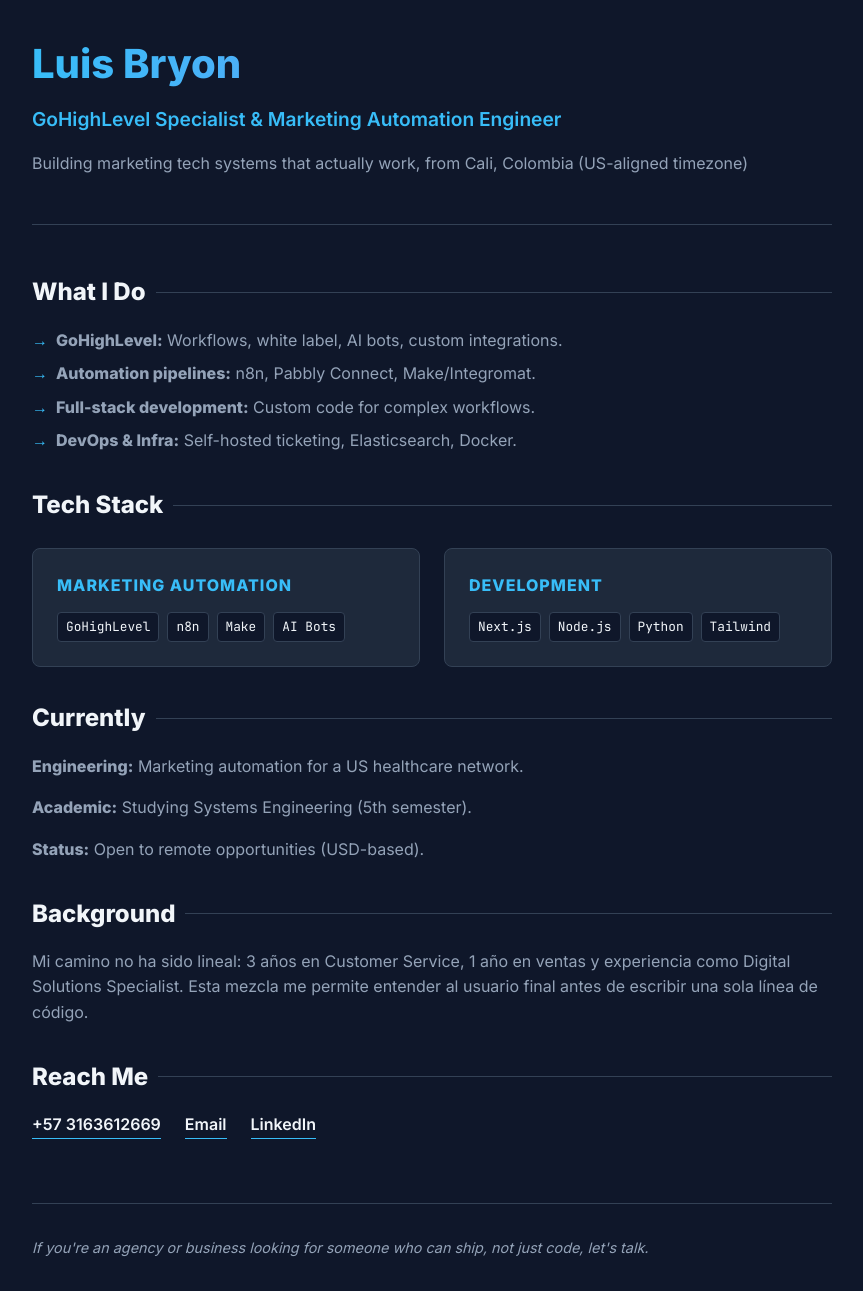
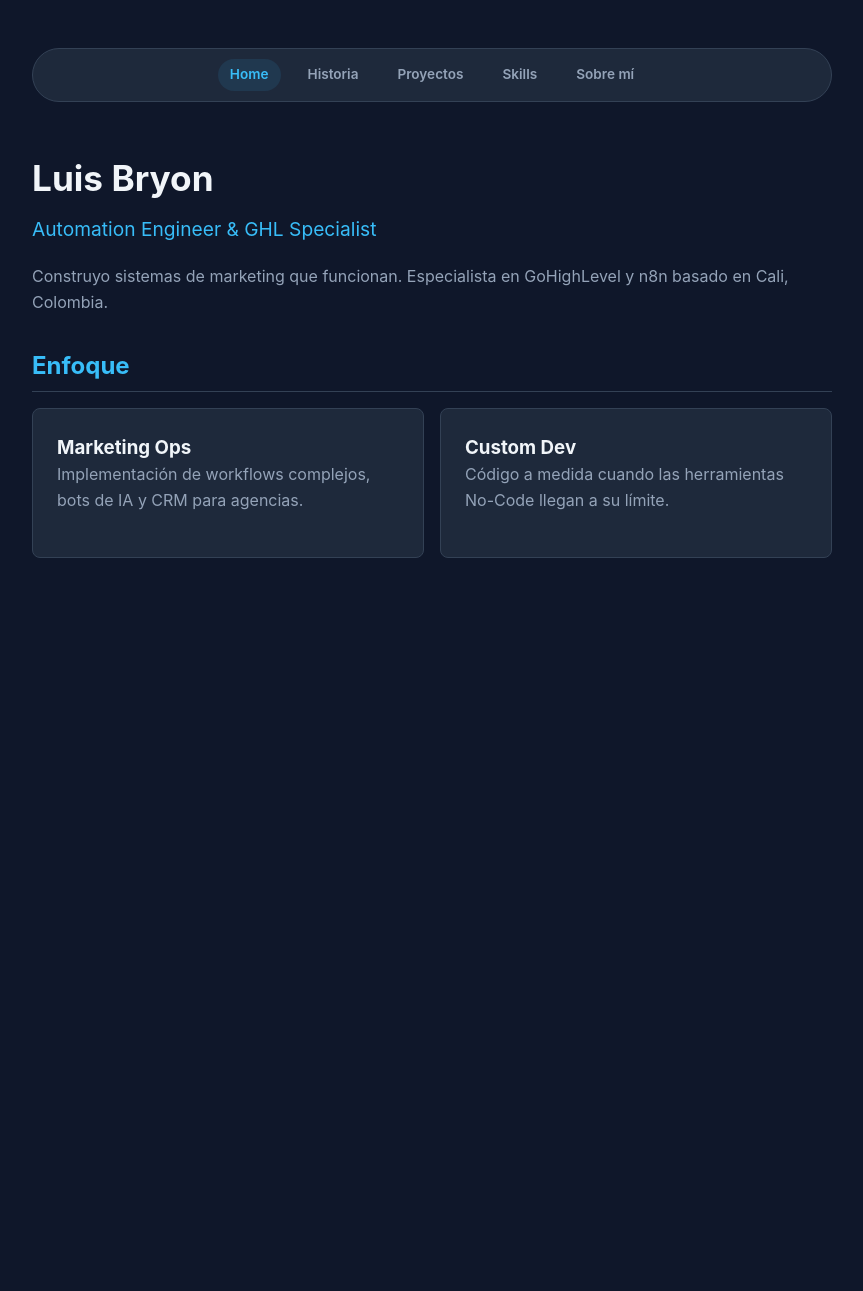
Before and after one commit to Kettsuke/resume, a plain HTML site: page index.html in a window 1280 px wide. Shown: the whole page, without its empty margins (208-1071 px from the left). After the commit the page ends 800 px from the top, so only its background shows below. Drawn offline with Linux system fonts and the light colour scheme.

Commit message:
V1 multifunctional resume page
V1

```diff
--- a/index.html
+++ b/index.html
@@ -2,239 +2,38 @@
 <html lang="es">
 <head>
     <meta charset="UTF-8">
-    <meta name="viewport" content="width=device-width, initial-scale=1.0">
-    <title>Luis Bryon | GHL Specialist & Automation Engineer</title>
-    <link rel="preconnect" href="https://fonts.googleapis.com">
-    <link rel="preconnect" href="https://fonts.gstatic.com" crossorigin>
-    <link href="https://fonts.googleapis.com/css2?family=Inter:wght@400;600;800&family=JetBrains+Mono:wght@400;500&display=swap" rel="stylesheet">
-    <style>
-        :root {
-            --bg: #0f172a;
-            --card-bg: #1e293b;
-            --text-main: #f1f5f9;
-            --text-dim: #94a3b8;
-            --accent: #38bdf8;
-            --border: #334155;
-        }
-
-        * {
-            box-sizing: border-box;
-            margin: 0;
-            padding: 0;
-        }
-
-        body {
-            background-color: var(--bg);
-            color: var(--text-main);
-            font-family: 'Inter', sans-serif;
-            line-height: 1.6;
-            padding: 2rem 1rem;
-        }
-
-        .container {
-            max-width: 800px;
-            margin: 0 auto;
-        }
-
-        header {
-            margin-bottom: 3rem;
-            border-bottom: 1px solid var(--border);
-            padding-bottom: 2rem;
-        }
-
-        h1 {
-            font-size: 2.5rem;
-            font-weight: 800;
-            margin-bottom: 0.5rem;
-            background: linear-gradient(to right, #38bdf8, #818cf8);
-            -webkit-background-clip: text;
-            -webkit-text-fill-color: transparent;
-        }
-
-        .subtitle {
-            font-size: 1.2rem;
-            color: var(--accent);
-            font-weight: 600;
-            margin-bottom: 1rem;
-        }
-
-        h2 {
-            font-size: 1.5rem;
-            margin: 2rem 0 1rem;
-            display: flex;
-            align-items: center;
-            gap: 10px;
-        }
-
-        h2::after {
-            content: "";
-            height: 1px;
-            background: var(--border);
-            flex-grow: 1;
-        }
-
-        p {
-            color: var(--text-dim);
-            margin-bottom: 1rem;
-        }
-
-        .grid {
-            display: grid;
-            grid-template-columns: repeat(auto-fit, minmax(250px, 1fr));
-            gap: 1.5rem;
-            margin-top: 1.5rem;
-        }
-
-        .card {
-            background: var(--card-bg);
-            padding: 1.5rem;
-            border-radius: 8px;
-            border: 1px solid var(--border);
-        }
-
-        .card h3 {
-            font-size: 1rem;
-            margin-bottom: 0.8rem;
-            color: var(--accent);
-            text-transform: uppercase;
-            letter-spacing: 1px;
-        }
-
-        .tags {
-            display: flex;
-            flex-wrap: wrap;
-            gap: 8px;
-        }
-
-        .tag {
-            font-family: 'JetBrains Mono', monospace;
-            font-size: 0.8rem;
-            background: #0f172a;
-            padding: 4px 8px;
-            border-radius: 4px;
-            border: 1px solid var(--border);
-        }
-
-        ul {
-            list-style: none;
-            color: var(--text-dim);
-        }
-
-        ul li {
-            margin-bottom: 0.5rem;
-            position: relative;
-            padding-left: 1.5rem;
-        }
-
-        ul li::before {
-            content: "→";
-            position: absolute;
-            left: 0;
-            color: var(--accent);
-        }
-
-        .contact-list {
-            display: flex;
-            flex-wrap: wrap;
-            gap: 1.5rem;
-            margin-top: 1rem;
-        }
-
-        .contact-list a {
-            color: var(--text-main);
-            text-decoration: none;
-            font-weight: 600;
-            border-bottom: 1px solid var(--accent);
-            transition: all 0.2s;
-        }
-
-        .contact-list a:hover {
-            background: var(--accent);
-            color: var(--bg);
-        }
-
-        footer {
-            margin-top: 4rem;
-            padding-top: 2rem;
-            border-top: 1px solid var(--border);
-            font-size: 0.9rem;
-            font-style: italic;
-            color: var(--text-dim);
-        }
-
-        @media (max-width: 600px) {
-            h1 { font-size: 2rem; }
-        }
-    </style>
+    <title>Luis Bryon | Home</title>
+    <link rel="stylesheet" href="style.css">
 </head>
 <body>
+    <div class="container">
+        <nav>
+            <div class="nav-container">
+                <a href="index.html" class="active">Home</a>
+                <a href="historia.html">Historia</a>
+                <a href="proyectos.html">Proyectos</a>
+                <a href="skills.html">Skills</a>
+                <a href="acerca.html">Sobre mí</a>
+            </div>
+        </nav>
 
-    <div class="container">
         <header>
             <h1>Luis Bryon</h1>
-            <div class="subtitle">GoHighLevel Specialist & Marketing Automation Engineer</div>
-            <p>Building marketing tech systems that actually work, from Cali, Colombia (US-aligned timezone)</p>
+            <p style="font-size: 1.2rem; color: var(--accent);">Automation Engineer & GHL Specialist</p>
+            <p>Construyo sistemas de marketing que funcionan. Especialista en GoHighLevel y n8n basado en Cali, Colombia.</p>
         </header>
 
-        <section>
-            <h2>What I Do</h2>
-            <ul>
-                <li><strong>GoHighLevel:</strong> Workflows, white label, AI bots, custom integrations.</li>
-                <li><strong>Automation pipelines:</strong> n8n, Pabbly Connect, Make/Integromat.</li>
-                <li><strong>Full-stack development:</strong> Custom code for complex workflows.</li>
-                <li><strong>DevOps & Infra:</strong> Self-hosted ticketing, Elasticsearch, Docker.</li>
-            </ul>
-        </section>
-
-        <section>
-            <h2>Tech Stack</h2>
-            <div class="grid">
-                <div class="card">
-                    <h3>Marketing Automation</h3>
-                    <div class="tags">
-                        <span class="tag">GoHighLevel</span>
-                        <span class="tag">n8n</span>
-                        <span class="tag">Make</span>
-                        <span class="tag">AI Bots</span>
-                    </div>
-                </div>
-                <div class="card">
-                    <h3>Development</h3>
-                    <div class="tags">
-                        <span class="tag">Next.js</span>
-                        <span class="tag">Node.js</span>
-                        <span class="tag">Python</span>
-                        <span class="tag">Tailwind</span>
-                    </div>
-                </div>
+        <h2>Enfoque</h2>
+        <div class="grid">
+            <div class="card">
+                <h3>Marketing Ops</h3>
+                <p>Implementación de workflows complejos, bots de IA y CRM para agencias.</p>
             </div>
-        </section>
-
-        <section>
-            <h2>Currently</h2>
-            <p><strong>Engineering:</strong> Marketing automation for a US healthcare network.</p>
-            <p><strong>Academic:</strong> Studying Systems Engineering (5th semester).</p>
-            <p><strong>Status:</strong> Open to remote opportunities (USD-based).</p>
-        </section>
-
-        <section>
-            <h2>Background</h2>
-            <p>Mi camino no ha sido lineal: 3 años en Customer Service, 1 año en ventas y experiencia como Digital Solutions Specialist. Esta mezcla me permite entender al usuario final antes de escribir una sola línea de código.</p>
-        </section>
-
-        <section>
-            <h2>Reach Me</h2>
-            <div class="contact-list">
-                <a href="tel:+573163612669">+57 3163612669</a>
-                <a href="mailto:luisbryon@gmail.com">Email</a>
-                <a href="https://www.linkedin.com/in/luis-david-bryon-3478aa236/" target="_blank">LinkedIn</a>
+            <div class="card">
+                <h3>Custom Dev</h3>
+                <p>Código a medida cuando las herramientas No-Code llegan a su límite.</p>
             </div>
-        </section>
-
-        <footer>
-            If you're an agency or business looking for someone who can ship, not just code, let's talk.
-        </footer>
+        </div>
     </div>
-
 </body>
 </html>
--- /dev/null
+++ b/style.css
@@ -0,0 +1,86 @@
+:root {
+    --bg: #0f172a;
+    --card-bg: #1e293b;
+    --text-main: #f1f5f9;
+    --text-dim: #94a3b8;
+    --accent: #38bdf8;
+    --border: #334155;
+}
+
+* { box-sizing: border-box; margin: 0; padding: 0; }
+
+body {
+    background-color: var(--bg);
+    color: var(--text-main);
+    font-family: 'Inter', -apple-system, sans-serif;
+    line-height: 1.6;
+    padding: 1rem;
+}
+
+.container {
+    max-width: 800px;
+    margin: 2rem auto;
+}
+
+/* Navegación */
+nav {
+    margin-bottom: 3rem;
+}
+
+.nav-container {
+    display: flex;
+    gap: 15px;
+    justify-content: center;
+    background: var(--card-bg);
+    padding: 10px;
+    border-radius: 50px;
+    border: 1px solid var(--border);
+    flex-wrap: wrap;
+}
+
+.nav-container a {
+    color: var(--text-dim);
+    text-decoration: none;
+    font-size: 0.85rem;
+    font-weight: 600;
+    padding: 5px 12px;
+    border-radius: 20px;
+    transition: 0.2s;
+}
+
+.nav-container a:hover, .nav-container a.active {
+    color: var(--accent);
+    background: rgba(56, 189, 248, 0.1);
+}
+
+/* Tipografía */
+h1 { font-size: 2.2rem; margin-bottom: 0.5rem; color: var(--text-main); }
+h2 { font-size: 1.5rem; margin: 2rem 0 1rem; color: var(--accent); border-bottom: 1px solid var(--border); padding-bottom: 5px; }
+p { margin-bottom: 1.2rem; color: var(--text-dim); }
+
+/* Componentes */
+.grid { display: grid; grid-template-columns: repeat(auto-fit, minmax(280px, 1fr)); gap: 1rem; }
+.card {
+    background: var(--card-bg);
+    padding: 1.5rem;
+    border-radius: 8px;
+    border: 1px solid var(--border);
+}
+
+.tag {
+    font-family: 'JetBrains Mono', monospace;
+    font-size: 0.75rem;
+    background: var(--bg);
+    padding: 3px 8px;
+    border-radius: 4px;
+    border: 1px solid var(--border);
+    margin-right: 5px;
+    display: inline-block;
+    margin-bottom: 5px;
+}
+
+ul { list-style: none; margin-bottom: 1.5rem; }
+ul li { position: relative; padding-left: 1.5rem; margin-bottom: 0.5rem; color: var(--text-dim); }
+ul li::before { content: "→"; position: absolute; left: 0; color: var(--accent); }
+
+footer { margin-top: 4rem; text-align: center; font-size: 0.8rem; color: var(--text-dim); border-top: 1px solid var(--border); padding-top: 2rem; }
```
Also changed, not shown: historia.html (added, +33 -0 lines), info.html (added, +33 -0 lines), proyectos.html (added, +33 -0 lines), skills.html (added, +38 -0 lines).
